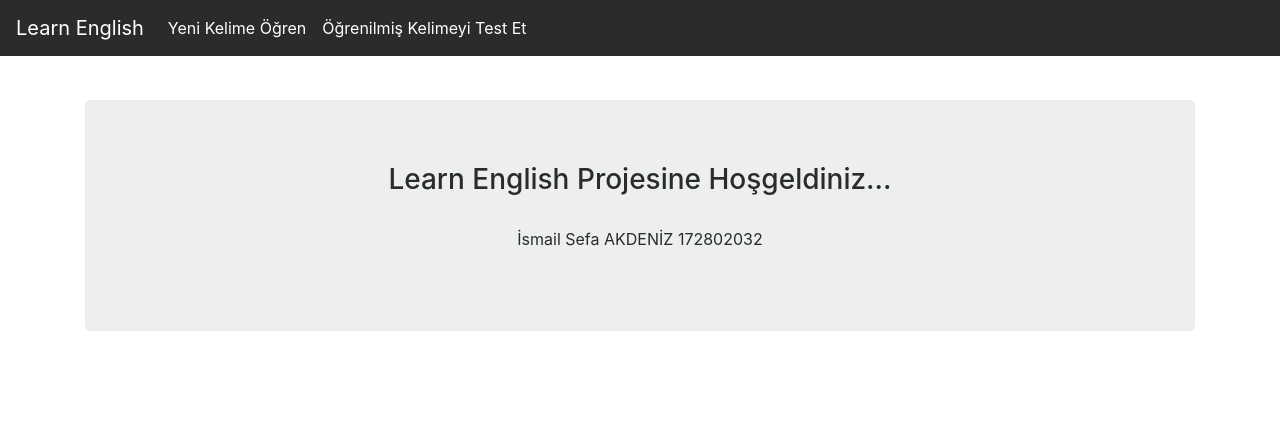
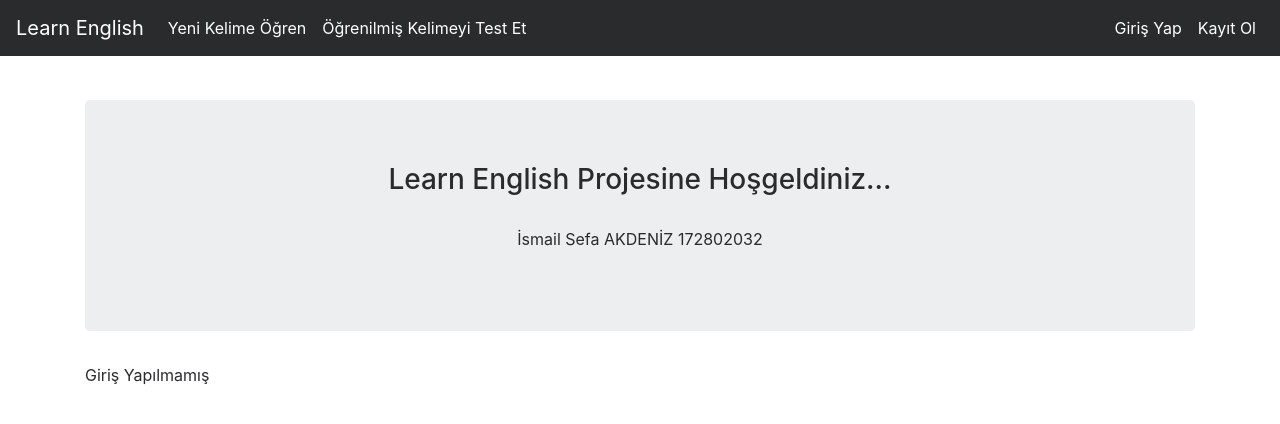
Before and after one commit to SefaAkdeniz/Learn-English-Django-WebSite, a Django app: page / in a window 1280 px wide. Shown: the top 424 px of the page. Run offline with Django 3.2, Linux system fonts and the light colour scheme; some libraries are stand-ins or nearby versions.

Commit message:
Logout and  Session Check

```diff
--- a/templates/includes/navbar.html
+++ b/templates/includes/navbar.html
@@ -11,8 +11,20 @@
                 </li>
                 <li class="nav-item active">
                     <a class="nav-link" href="/kelime">Öğrenilmiş Kelimeyi Test Et</a>
-                 </li>
+                </li>
             </ul>
-          <ul class="navbar-nav ml-auto">
+            <ul class="navbar-nav ml-auto">
+                {% if request.user.is_authenticated %}
+                    <li class="nav-item active">
+                        <a class="nav-link" href="/user/logout">Çıkış Yap</a>
+                    </li>
+                {% else %}
+                    <li class="nav-item active">
+                        <a class="nav-link" href="/user/login">Giriş Yap</a>
+                    <li class="nav-item active">
+                        <a class="nav-link" href="/user/register">Kayıt Ol</a>
+                    </li>
+                {%endif %}
+            </ul>
         </div>
 </nav>
--- a/templates/index.html
+++ b/templates/index.html
@@ -8,4 +8,12 @@
         <p>İsmail Sefa AKDENİZ 172802032</p>
 </div>
 
+<p>
+        {% if request.user.is_authenticated %}
+                Giriş Yapılmış, {{request.user.username}}
+        {% else %}
+                Giriş Yapılmamış
+        {% endif %}
+</p>
+
 {% endblock body %}
--- a/templates/layout.html
+++ b/templates/layout.html
@@ -6,7 +6,7 @@
     <meta name="viewport" content="width=device-width, initial-scale=1.0">
     <meta http-equiv="X-UA-Compatible" content="ie=edge">
     <link rel="stylesheet" href="{% static 'css/bootstrap.min.css' %}">
-    <title>Ybblog</title>
+    <title>Learn English</title>
 </head>
 <body>
         {% include "includes/navbar.html" %}
@@ -27,16 +27,13 @@
                     {% endfor %}
 
                 {% endif %}
+
             {% block body %}
 
             {% endblock body %}
 
         </div>
-
-
     <script src="{% static 'js/jquery-3.2.1.min.js' %}"></script>
     <script src="{% static 'js/bootstrap.min.js'%}"></script>
-
-
 </body>
 </html>
```
Also changed, not shown: user/views.py (+7 -3 lines).
